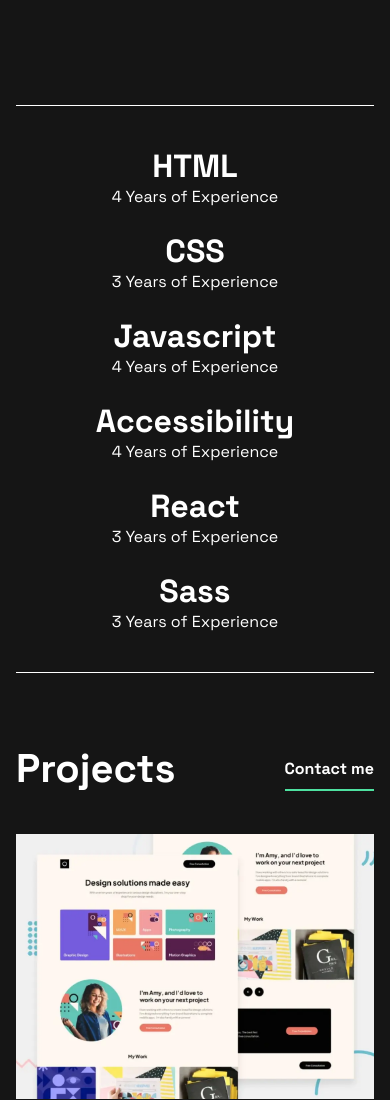
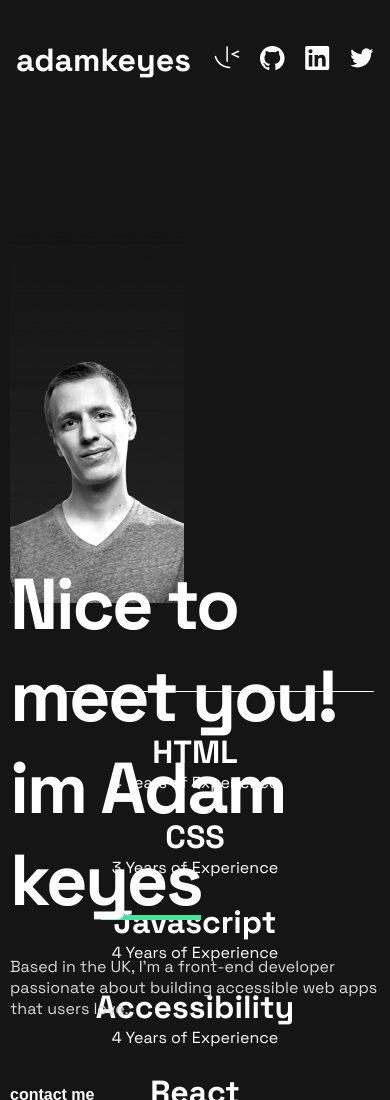
Before and after one commit to shane-brendon/porfolio-nextjs, a Next.js app: page / in a window 390 px wide. Shown: the top 1100 px of the page. Built offline with nearby package versions, Linux system fonts and the light colour scheme.

Commit message:
init hero component todo mobile responsive

```diff
--- a/app/page.jsx
+++ b/app/page.jsx
@@ -1,10 +1,16 @@
 import Projects from '@/src/components/Projects/Projects'
 import Skills from '@/src/components/Skills/Skills'
 import Footer from '@/src/components/Footer/Footer'
+import { LinksComponent } from '@/src/components/Footer/Footer'
+import Hero from '@/src/components/Hero/Hero'
 
 export default function Home() {
   return (
-    <main>
+    <main className='main-container'>
+      <header className='container header'>
+        <LinksComponent />
+      </header>
+      <Hero />
       <Skills />
       <Projects />
       <Footer />
--- a/src/components/Hero/Hero.jsx
+++ b/src/components/Hero/Hero.jsx
@@ -1,10 +1,47 @@
+import BtnGreenBar from '@/src/lib/BtnGreenBar/BtnGreenBar'
 import './hero.scss'
+import Image from 'next/image'
 
 const Hero = () => {
   return (
-    <div>
-      <h2>hello world</h2>
-    </div>
+    <section id='hero'>
+      <div className='container'>
+        <div className='content'>
+          <h1 className='title'>
+            Nice to meet you! im{' '}
+            <span className='author--name'>Adam keyes</span>
+          </h1>
+
+          <div className='description'>
+            <p>
+              Based in the UK, I’m a front-end developer passionate about
+              building accessible web apps that users love.
+            </p>
+          </div>
+
+          <BtnGreenBar text={'contact me'} type={'btn'} />
+        </div>
+        <div className='profile-picture'>
+          <picture>
+            <source
+              media='(max-width: 640px)'
+              srcSet='/images/image-profile-mobile.webp'
+            />
+            <source
+              media='(max-width: 821px)'
+              srcSet='/images/image-profile-tablet.webp'
+            />
+            <Image
+              src='/images/image-profile-desktop.webp'
+              alt='Profile picture'
+              width={445}
+              height={720}
+              sizes='(max-width: 640px) 174px, (max-width: 821px) 322px, 600px'
+            />
+          </picture>
+        </div>
+      </div>
+    </section>
   )
 }
 
--- a/src/components/Hero/hero.scss
+++ b/src/components/Hero/hero.scss
@@ -0,0 +1,91 @@
+#hero {
+  height: 60vh;
+  padding-top: 8.125rem;
+
+  .container {
+    position: relative;
+  }
+
+  .profile-picture img {
+    position: absolute;
+    top: -210px;
+    right: 0;
+  }
+
+  .content {
+    max-width: 709px;
+    position: relative;
+    z-index: 1;
+  }
+
+  h1 {
+    padding-bottom: 30px;
+    letter-spacing: -2.5px;
+    position: relative;
+    z-index: 1;
+  }
+
+  .author--name {
+    position: relative;
+    -webkit-text-stroke: 2px black;
+
+    &::after {
+      content: '';
+      position: absolute;
+      display: inline-block;
+      width: 100%;
+      height: 5px;
+      background-color: $green;
+      bottom: 6px;
+      left: 0;
+      z-index: -1;
+    }
+  }
+
+  .description {
+    max-width: 27.8125rem;
+    padding-bottom: 65px;
+  }
+
+  @media screen and (max-width: $tablet) {
+    .content {
+      max-width: 445px;
+      position: relative;
+      top: -50px;
+    }
+
+    h1 {
+      font-size: 72px;
+    }
+    .author--name {
+      -webkit-text-stroke: unset;
+    }
+    img {
+      max-width: 332px;
+      height: auto;
+    }
+  }
+  @media screen and (max-width: $mobile) {
+    .container {
+      display: flex;
+      flex-direction: column-reverse;
+      padding: 10px;
+    }
+
+    .content {
+      max-width: 445px;
+    }
+
+    h1 {
+      font-size: 72px;
+    }
+    .author--name {
+      -webkit-text-stroke: unset;
+    }
+    img {
+      max-width: 174px;
+      height: auto;
+      position: static !important;
+    }
+  }
+}
--- a/src/styles/global.scss
+++ b/src/styles/global.scss
@@ -40,9 +40,11 @@ span.tags {
 
 .container {
   max-width: calc(1440px - (165px * 2));
-  padding: 0 32px;
   margin: 0 auto;
 
+  @media screen and (max-width: 1440px) {
+    padding: 0 30px;
+  }
   @media screen and (max-width: $mobile) {
     padding: 0 16px;
   }
@@ -74,3 +76,13 @@ span.tags {
     display: block;
   }
 }
+
+//header
+header {
+  .links {
+    padding: 40px 0 0;
+    border: 0;
+  }
+  position: relative;
+  z-index: 1;
+}
```
